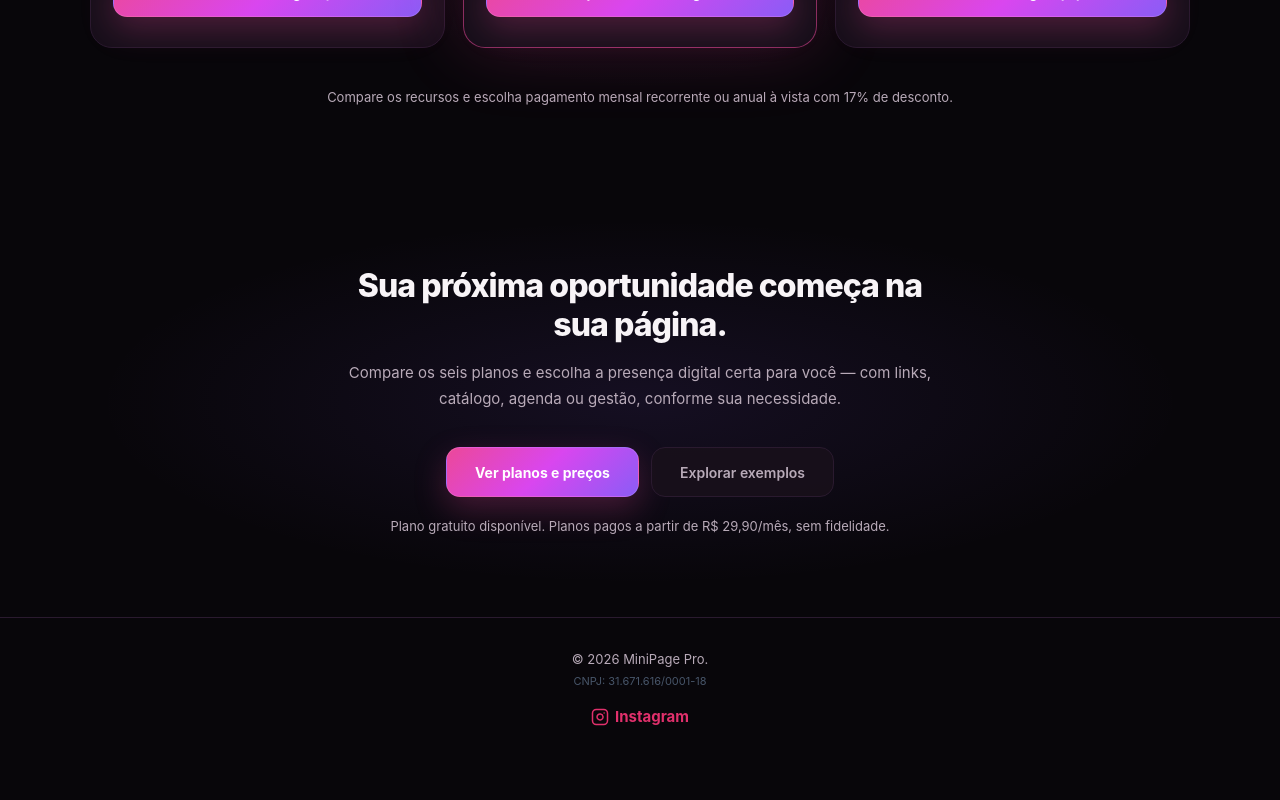
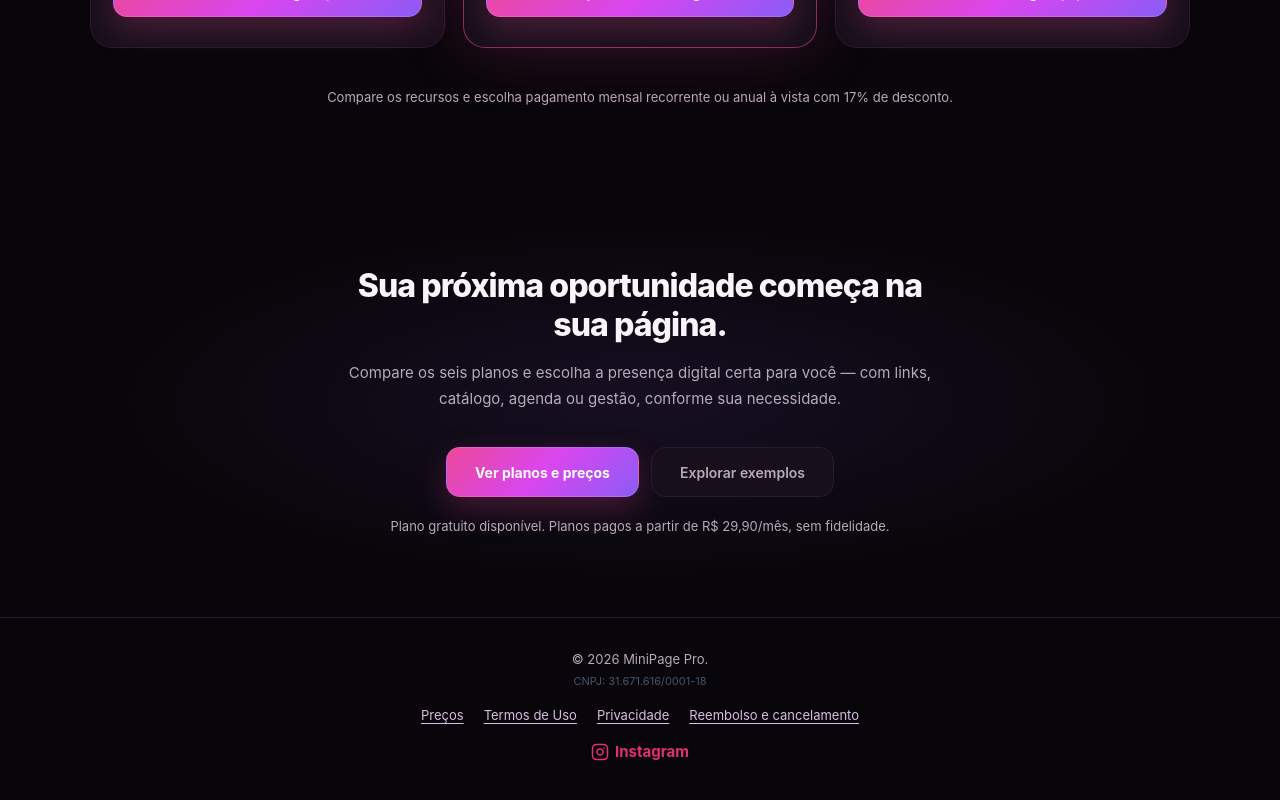
Before and after one commit to Ricardo-Fulano/clientemarcado, a Next.js app: page / in a window 1280 px wide. Shown: the part 4688-5488 px from the top of the page. Built offline with nearby package versions, Linux system fonts and the light colour scheme.

Commit message:
feat: adicionar links legais no rodape

```diff
--- a/app/page.tsx
+++ b/app/page.tsx
@@ -414,6 +414,12 @@ export default function Home() {
       <footer style={{borderTop:'1px solid #2A1A2F',padding:'32px 24px',textAlign:'center'}}>
         <p style={{fontSize:'13px',color:'#B8AAB8'}}>© 2026 MiniPage Pro.</p>
         <p style={{fontSize:'11px',color:'#475569',marginTop:'4px'}}>CNPJ: 31.671.616/0001-18</p>
+        <nav aria-label="Links institucionais" style={{display:'flex',justifyContent:'center',alignItems:'center',flexWrap:'wrap',gap:'12px 20px',marginTop:'16px'}}>
+          <Link href="/precos" style={{fontSize:'13px',color:'#D8BEDF',textDecoration:'underline',textUnderlineOffset:'3px'}}>Preços</Link>
+          <Link href="/termos-de-uso" style={{fontSize:'13px',color:'#D8BEDF',textDecoration:'underline',textUnderlineOffset:'3px'}}>Termos de Uso</Link>
+          <Link href="/politica-de-privacidade" style={{fontSize:'13px',color:'#D8BEDF',textDecoration:'underline',textUnderlineOffset:'3px'}}>Privacidade</Link>
+          <Link href="/politica-de-reembolso" style={{fontSize:'13px',color:'#D8BEDF',textDecoration:'underline',textUnderlineOffset:'3px'}}>Reembolso e cancelamento</Link>
+        </nav>
         <a href='https://instagram.com/clientemarcado' target='_blank' rel='noreferrer' style={{fontSize:'15px',color:'#E1306C',textDecoration:'none',marginTop:'16px',marginBottom:'60px',display:'inline-flex',alignItems:'center',gap:'6px',fontWeight:700}}><svg xmlns='http://www.w3.org/2000/svg' width='18' height='18' viewBox='0 0 24 24' fill='none' stroke='#E1306C' strokeWidth='2' strokeLinecap='round' strokeLinejoin='round'><rect x='2' y='2' width='20' height='20' rx='5' ry='5'/><path d='M16 11.37A4 4 0 1 1 12.63 8 4 4 0 0 1 16 11.37z'/><line x1='17.5' y1='6.5' x2='17.51' y2='6.5'/></svg>Instagram</a>
       </footer>
       <AssistenteComercial checkoutUrl={CHECKOUT_URL} />
```
